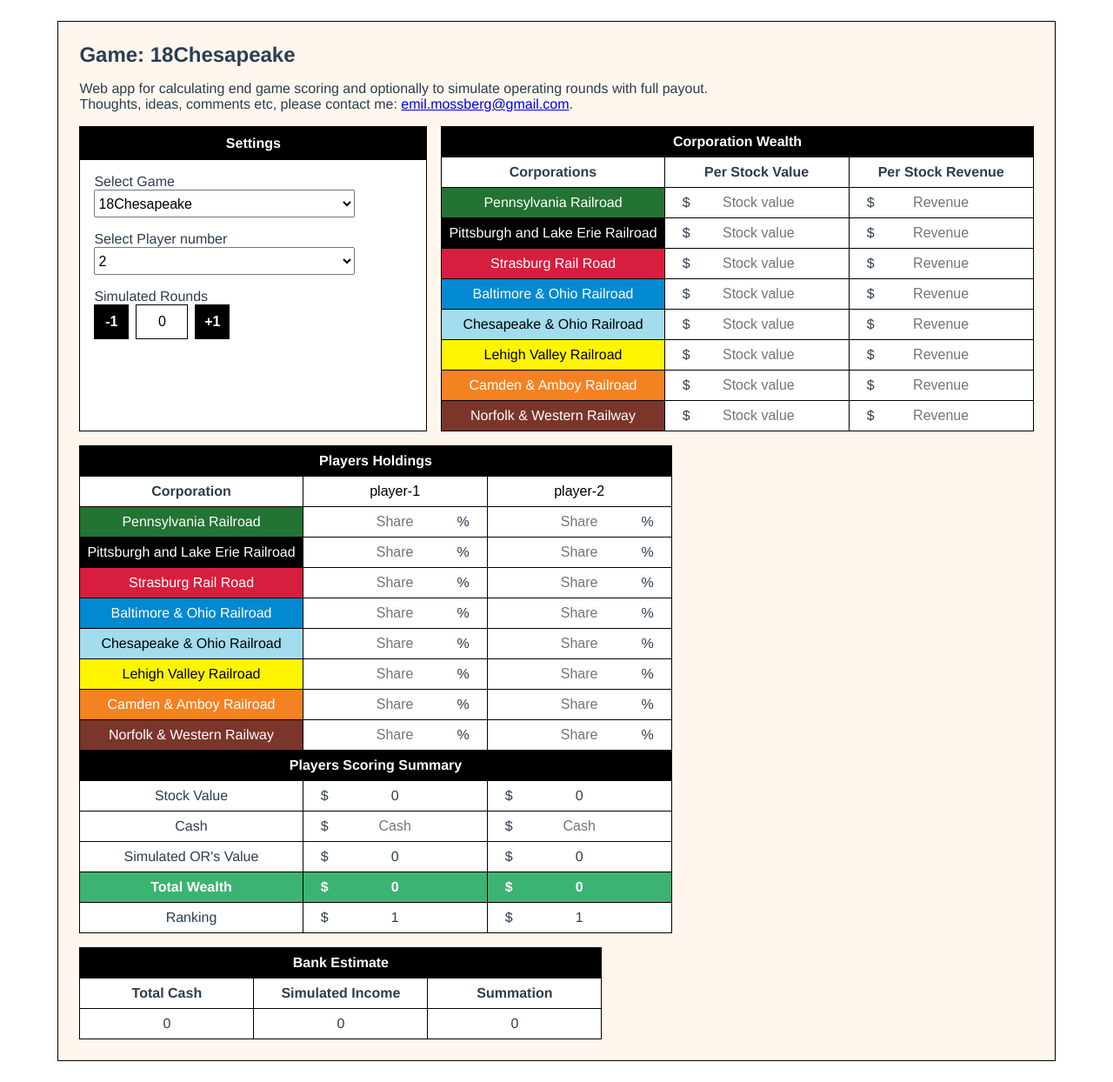
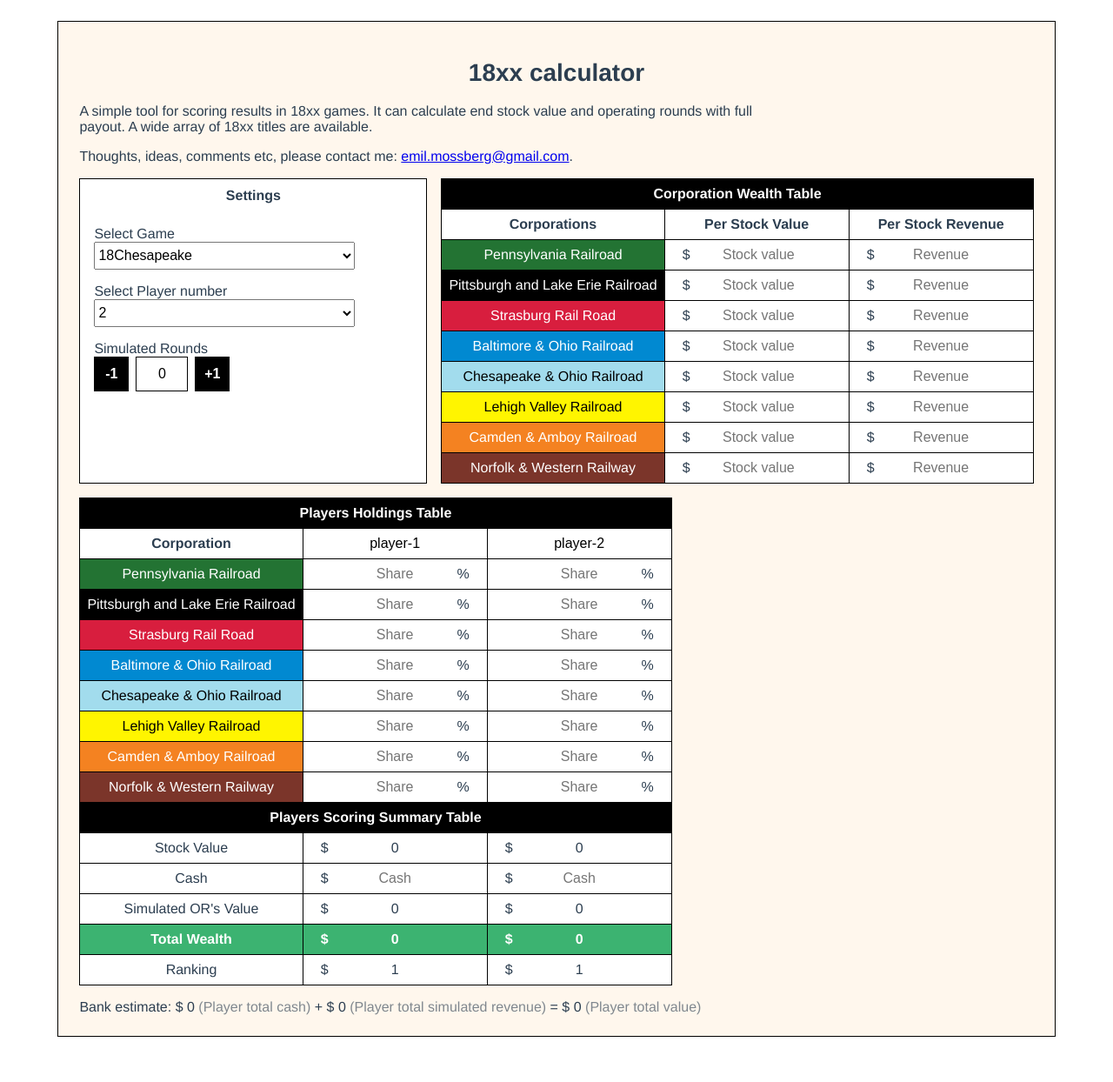
Before and after one commit to Emmoose/18xx-calculator, a Vue app: page / in a window 1280 px wide. Shown: the whole page at 87% size. After the commit the page ends 1216 px from the top, so only its background shows below. Built offline with nearby package versions, Linux system fonts and the light colour scheme.

Commit message:
Fixed issue tags and format summation

```diff
--- a/public/index.html
+++ b/public/index.html
@@ -1,12 +1,13 @@
 <!DOCTYPE html>
-<html lang="">
+<html lang="en">
   <head>
     <meta charset="utf-8">
     <meta http-equiv="X-UA-Compatible" content="IE=edge">
-    <meta name="viewport" content="width=device-width,initial-scale=1.0">
+    <meta name="viewport" content="width=device-width, initial-scale=1.0, maximum-scale=1.0, user-scalable=no" />
     <meta http-equiv="Cache-Control" content="no-store" />
+    <meta name=”description” content="Tool for scoring results in 18xx games. It can calculate end stock value and operating rounds with full payout. A wide array of 18xx titles are available."/>
     <link rel="icon" href="<%= BASE_URL %>favicon.ico">
-    <title><%= htmlWebpackPlugin.options.title %></title>
+    <title>18xx calculator, tool for scoring results in 18xx games.</title>
   </head>
   <body>
     <noscript>
--- a/src/App.vue
+++ b/src/App.vue
@@ -1,10 +1,13 @@
 <template>
   <div id="app" class="app">
     <div class="calculator">
-      <h2>Game: {{ selectedGame }}</h2>
+      <h1>18xx calculator</h1>
       <p class="info-text">
-        Web app for calculating end game scoring and optionally to simulate
-        operating rounds with full payout.<br />
+        A simple tool for scoring results in 18xx games. It can calculate end
+        stock value and operating rounds with full payout. A wide array of 18xx
+        titles are available.
+      </p>
+      <p class="info-text">
         Thoughts, ideas, comments etc, please contact me:
         <a href="mailto: emil.mossberg@gmail.com">emil.mossberg@gmail.com</a>.
       </p>
@@ -37,7 +40,7 @@
           <thead>
             <tr>
               <th class="main-header" :colspan="selectedPlayerCount + 1">
-                Players Scoring Summary
+                Players Scoring Summary Table
               </th>
             </tr>
           </thead>
@@ -83,7 +86,6 @@ export default {
     ...mapState([
       "corporationsWealth",
       "playerCorporationOwnership",
-      "selectedGame",
       "selectedPlayerCount",
     ]),
     ...mapGetters(["PlaceholderValuesHoldings"]),
@@ -101,4 +103,4 @@ export default {
 };
 </script>
 
-<style lang="less" src="./assets/less/_App.less" />
+<style lang="less" src="./assets/less/_App.less" global />
--- a/src/assets/less/_App.less
+++ b/src/assets/less/_App.less
@@ -7,6 +7,19 @@
 
 body {
   margin: 0px;
+}
+
+h1 {
+  font-size: 28px;
+}
+
+h2 {
+  text-align: left;
+  height: 38px;
+  line-height: 38px;
+  font-size: 16px;
+  text-align: center;
+  margin: 0 0 @indent__base 0;
 }
 
 label {
@@ -51,6 +64,10 @@ select {
   margin-bottom: @indent__base;
 }
 
+button, input, select {
+  cursor: pointer;
+}
+
 table {
   border-collapse: collapse;
 }
@@ -90,12 +107,6 @@ td {
   background-color: @color-summation-green;
   color: white;
   font-weight: 700;
-}
-
-h2 {
-  font-size: 24px;
-  margin: 0;
-  text-align: left;
 }
 
 // General classes
@@ -139,6 +150,7 @@ h2 {
 }
 
 .info-text {
+  max-width: 800px;
   text-align: left;
 }
 
@@ -159,6 +171,15 @@ h2 {
 
 .bank-summation {
   margin-top: @indent__base;
+  text-align: left;
+
+  &__value {
+    font-weight: 500;
+  }
+
+  &__name {
+    opacity: 0.6;
+  }
 
 }
 
--- a/src/assets/less/_GameSettings.less
+++ b/src/assets/less/_GameSettings.less
@@ -6,14 +6,6 @@
   background-color: @color-background-secondary;
   border: 1px solid @color-border;
   margin-right: @indent__base;
-
-  h4 {
-    background-color: black;
-    color: white;
-    height: 38px;
-    line-height: 38px;
-    margin: 0 0 @indent__base 0;
-  }
 
   .flex-column {
     padding: 0 @indent__base;
--- a/src/components/BankSummary.vue
+++ b/src/components/BankSummary.vue
@@ -1,24 +1,24 @@
 <template>
   <div class="bank-summation">
-    <table>
-      <thead>
-        <tr>
-          <th class="main-header" colspan="3">Bank Estimate</th>
-        </tr>
-        <tr>
-          <th>Total Cash</th>
-          <th>Simulated Income</th>
-          <th>Summation</th>
-        </tr>
-      </thead>
-      <tbody>
-        <tr>
-          <td>{{ bankSummation.cash }}</td>
-          <td>{{ bankSummation.simulatedIncome }}</td>
-          <td>{{ bankSummation.total }}</td>
-        </tr>
-      </tbody>
-    </table>
+    <span class="bank-summation__value">Bank estimate: </span>
+    <span v-if="currency.location === 'left'">{{ currency.sign }} </span>
+    <span class="bank-summation__value">{{ bankSummation.cash }}</span
+    ><span v-if="currency.location === 'right'">{{ currency.sign }} </span
+    ><span class="bank-summation__name"> (Player total cash) </span>
+    <span class="bank-summation__value"> + </span>
+    <span v-if="currency.location === 'left'">{{ currency.sign }} </span
+    ><span class="bank-summation__value">{{
+      bankSummation.simulatedIncome
+    }}</span
+    ><span v-if="currency.location === 'right'">{{ currency.sign }} </span
+    ><span class="bank-summation__name">
+      (Player total simulated revenue)
+    </span>
+    <span class="bank-summation__value"> = </span>
+    <span v-if="currency.location === 'left'">{{ currency.sign }} </span>
+    <span class="bank-summation__value"> {{ bankSummation.total }} </span>
+    <span v-if="currency.location === 'right'">{{ currency.sign }} </span>
+    <span class="bank-summation__name"> (Player total value) </span>
   </div>
 </template>
 
@@ -29,7 +29,7 @@ export default {
   name: "BankSummary",
 
   computed: {
-    ...mapGetters(["bankSummation"]),
+    ...mapGetters(["bankSummation", "currency"]),
   },
 };
 </script>
--- a/src/components/CorpWealthTHeader.vue
+++ b/src/components/CorpWealthTHeader.vue
@@ -1,7 +1,7 @@
 <template>
   <thead>
     <tr>
-      <th class="main-header" colspan="3">Corporation Wealth</th>
+      <th class="main-header" colspan="3">Corporation Wealth Table</th>
     </tr>
     <tr>
       <th>Corporations</th>
--- a/src/components/GameSettings.vue
+++ b/src/components/GameSettings.vue
@@ -1,6 +1,6 @@
 <template>
   <div class="game-settings">
-    <h4>Settings</h4>
+    <h2>Settings</h2>
     <div class="flex-column">
       <label>Select Game</label>
       <select v-model="selectedGame">
--- a/src/components/HoldingsTHeader.vue
+++ b/src/components/HoldingsTHeader.vue
@@ -2,7 +2,7 @@
   <thead>
     <tr>
       <th class="main-header" :colspan="selectedPlayerCount + 1">
-        Players Holdings
+        Players Holdings Table
       </th>
     </tr>
     <tr>
```
